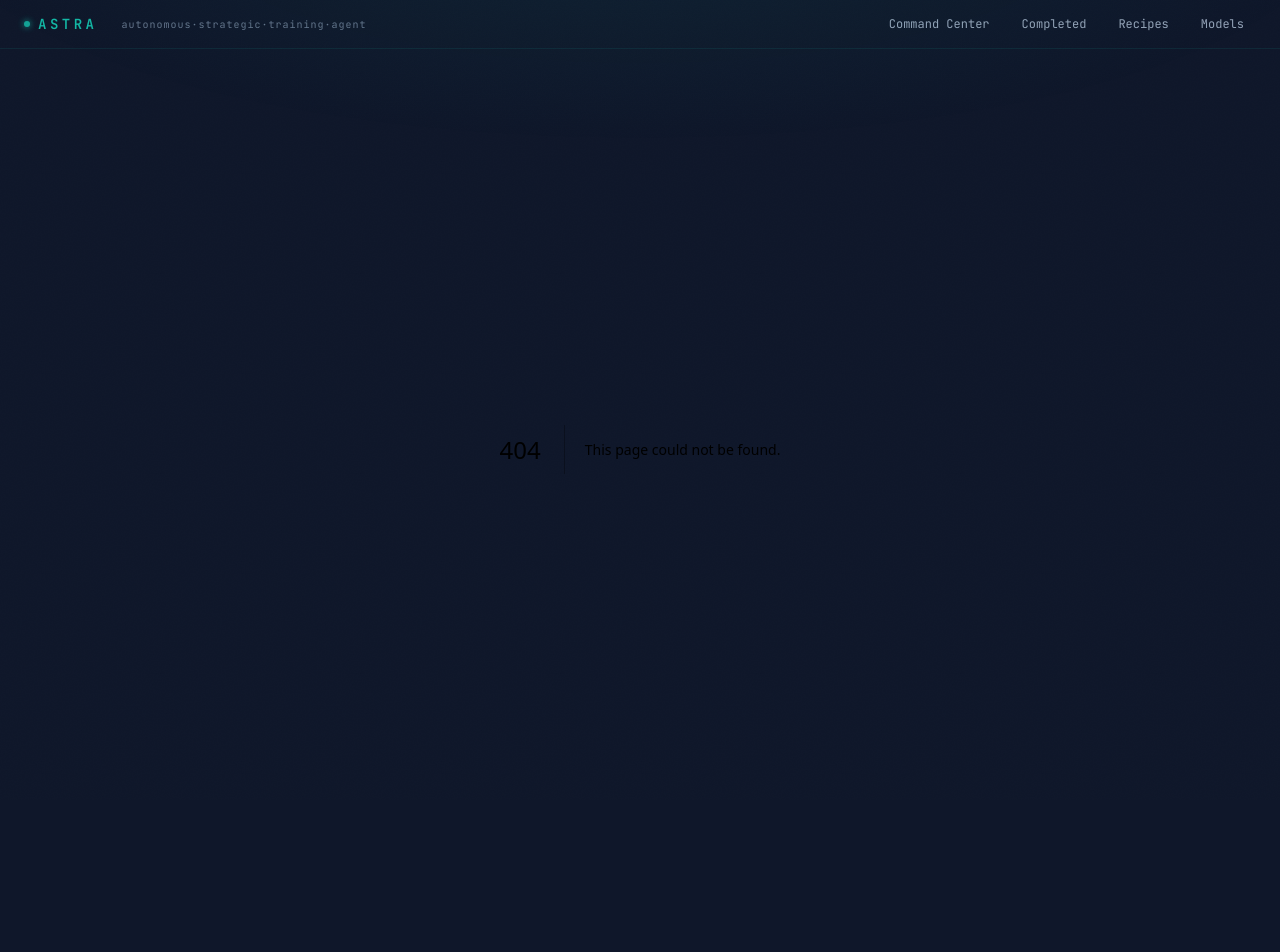
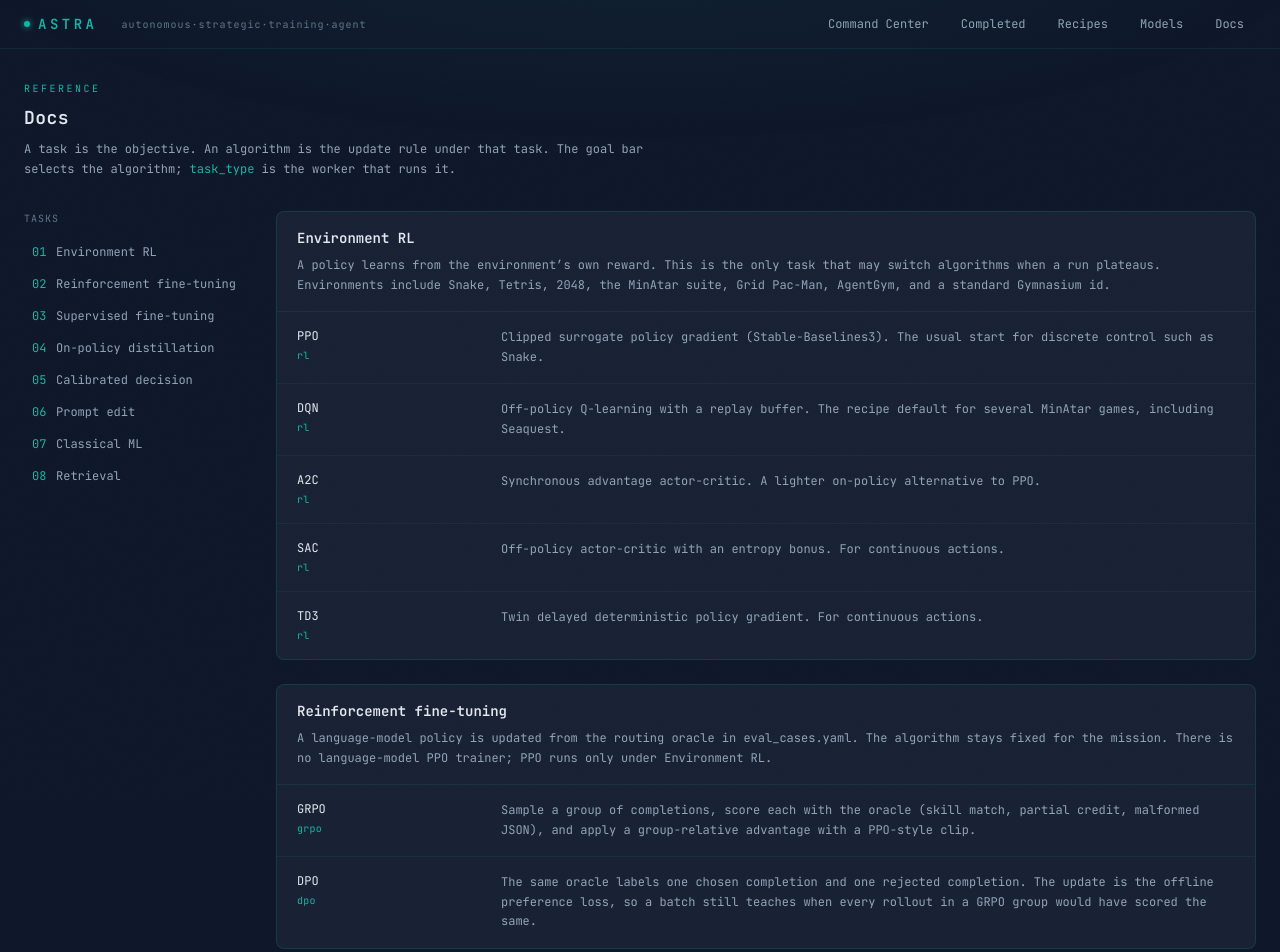
Before and after one commit to kewangpro/astra, a Next.js app in the folder frontend/: page /docs in a window 1280 px wide. Before the commit this address had no page. Shown: the top 952 px of the page. Before the commit the page ends 849 px from the top, so only its background shows below. Built offline with nearby package versions, Linux system fonts and the light colour scheme.

Commit message:
Add a Docs page that explains each task and its algorithms.
Co-authored-by: Cursor <cursoragent@cursor.com>

```diff
--- /dev/null
+++ b/frontend/src/app/docs/page.tsx
@@ -0,0 +1,240 @@
+import type { Metadata } from "next";
+
+export const metadata: Metadata = {
+  title: "Docs — ASTRA",
+  description: "Tasks and the algorithms that train them",
+};
+
+type Algorithm = {
+  name: string;
+  taskType: string;
+  body: string;
+};
+
+type Task = {
+  id: string;
+  task: string;
+  summary: string;
+  algorithms: Algorithm[];
+};
+
+const TASKS: Task[] = [
+  {
+    id: "environment-rl",
+    task: "Environment RL",
+    summary:
+      "A policy learns from the environment’s own reward. This is the only task that may switch algorithms when a run plateaus. Environments include Snake, Tetris, 2048, the MinAtar suite, Grid Pac-Man, AgentGym, and a standard Gymnasium id.",
+    algorithms: [
+      {
+        name: "PPO",
+        taskType: "rl",
+        body: "Clipped surrogate policy gradient (Stable-Baselines3). The usual start for discrete control such as Snake.",
+      },
+      {
+        name: "DQN",
+        taskType: "rl",
+        body: "Off-policy Q-learning with a replay buffer. The recipe default for several MinAtar games, including Seaquest.",
+      },
+      {
+        name: "A2C",
+        taskType: "rl",
+        body: "Synchronous advantage actor-critic. A lighter on-policy alternative to PPO.",
+      },
+      {
+        name: "SAC",
+        taskType: "rl",
+        body: "Off-policy actor-critic with an entropy bonus. For continuous actions.",
+      },
+      {
+        name: "TD3",
+        taskType: "rl",
+        body: "Twin delayed deterministic policy gradient. For continuous actions.",
+      },
+    ],
+  },
+  {
+    id: "reinforcement-fine-tuning",
+    task: "Reinforcement fine-tuning",
+    summary:
+      "A language-model policy is updated from the routing oracle in eval_cases.yaml. The algorithm stays fixed for the mission. There is no language-model PPO trainer; PPO runs only under Environment RL.",
+    algorithms: [
+      {
+        name: "GRPO",
+        taskType: "grpo",
+        body: "Sample a group of completions, score each with the oracle (skill match, partial credit, malformed JSON), and apply a group-relative advantage with a PPO-style clip.",
+      },
+      {
+        name: "DPO",
+        taskType: "dpo",
+        body: "The same oracle labels one chosen completion and one rejected completion. The update is the offline preference loss, so a batch still teaches when every rollout in a GRPO group would have scored the same.",
+      },
+    ],
+  },
+  {
+    id: "supervised-fine-tuning",
+    task: "Supervised fine-tuning",
+    summary:
+      "The model fits labeled completions. There is no policy-gradient reward, and the algorithm stays fixed.",
+    algorithms: [
+      {
+        name: "SFT",
+        taskType: "sft",
+        body: "Remote MLX supervised fine-tune on routing demonstrations, with a held-out split.",
+      },
+      {
+        name: "SFT",
+        taskType: "mlx_lora",
+        body: "The same supervised update on the local Apple Silicon machine, via MLX LoRA.",
+      },
+      {
+        name: "distillation",
+        taskType: "distill",
+        body: "A stronger teacher writes the completions, then the student is trained with SFT. The ceiling is what the teacher already gets right.",
+      },
+      {
+        name: "rejection sampling",
+        taskType: "rft",
+        body: "Sample K completions from the student, keep the ones the oracle marks correct, and run SFT on the survivors. No teacher. This is supervised fine-tuning, not reinforcement fine-tuning.",
+      },
+      {
+        name: "STaR",
+        taskType: "star",
+        body: "Roll out, write a hint-guided rationale for the misses, then LoRA on those traces.",
+      },
+    ],
+  },
+  {
+    id: "on-policy-distillation",
+    task: "On-policy distillation",
+    summary:
+      "The student samples its own rollouts. A teacher grades those states. The algorithm stays fixed, and the ceiling is still the teacher.",
+    algorithms: [
+      {
+        name: "OPD",
+        taskType: "opd",
+        body: "Grade each student token with reverse KL against a teacher that scores those same states. Credit is dense on the student’s own trajectory.",
+      },
+    ],
+  },
+  {
+    id: "calibrated-decision",
+    task: "Calibrated decision",
+    summary:
+      "The decision is a distribution over the closed skill set, not a sampled skill and not a JSON plan. The reported pass rate is readout accuracy. best/ is the lowest Brier checkpoint.",
+    algorithms: [
+      {
+        name: "RLCD",
+        taskType: "rlcd",
+        body: "Sample rationales, read the skill distribution after Answer:, and score it with Brier. Stage 1 trains that readout. Stage 2 reinforces the rationale with the same score and a KL pull back to the stage-1 weights.",
+      },
+    ],
+  },
+  {
+    id: "prompt-edit",
+    task: "Prompt edit",
+    summary: "No weights change. The production conductor prompt is never edited.",
+    algorithms: [
+      {
+        name: "rule append",
+        taskType: "prompt",
+        body: "Propose extra routing rules on a copy of the conductor prompt, then score that copy.",
+      },
+    ],
+  },
+  {
+    id: "classical-ml",
+    task: "Classical ML",
+    summary: "A tabular model, not a language-model LoRA.",
+    algorithms: [
+      {
+        name: "random forest",
+        taskType: "ml",
+        body: "sklearn on a built-in set such as iris, digits, wine, or breast cancer, or on a file path named in the goal.",
+      },
+    ],
+  },
+  {
+    id: "retrieval",
+    task: "Retrieval",
+    summary:
+      "Local sentence-transformer training. These workers do not run on the Mini LoRA host.",
+    algorithms: [
+      {
+        name: "embedding",
+        taskType: "embed",
+        body: "Triplet loss so domain memory retrieves the right neighborhood.",
+      },
+      {
+        name: "reranker",
+        taskType: "rerank",
+        body: "Pairwise ranking loss applied after retrieval.",
+      },
+    ],
+  },
+];
+
+export default function DocsPage() {
+  return (
+    <div className="max-w-7xl mx-auto px-6 py-8">
+      <div className="mb-8">
+        <p className="text-[10px] tracking-[0.25em] uppercase text-[#14b8a6] mb-2">
+          reference
+        </p>
+        <h1 className="text-lg font-semibold text-[#e2e8f0] tracking-wide">Docs</h1>
+        <p className="text-xs text-[#94a3b8] mt-2 max-w-2xl leading-relaxed">
+          A task is the objective. An algorithm is the update rule under that task.
+          The goal bar selects the algorithm; <span className="text-[#14b8a6]">task_type</span> is
+          the worker that runs it.
+        </p>
+      </div>
+
+      <div className="grid grid-cols-1 lg:grid-cols-[220px_minmax(0,1fr)] gap-8">
+        <nav aria-label="Tasks" className="lg:sticky lg:top-6 lg:self-start">
+          <p className="text-[10px] tracking-widest uppercase text-[#64748b] mb-3">Tasks</p>
+          <ol className="space-y-1">
+            {TASKS.map((task, i) => (
+              <li key={task.id}>
+                <a
+                  href={`#${task.id}`}
+                  className="flex items-baseline gap-2 px-2 py-1.5 rounded text-xs text-[#94a3b8] hover:text-[#e2e8f0] hover:bg-[#1e293b] transition-colors"
+                >
+                  <span className="text-[#14b8a6] tabular-nums w-4">{String(i + 1).padStart(2, "0")}</span>
+                  {task.task}
+                </a>
+              </li>
+            ))}
+          </ol>
+        </nav>
+
+        <div className="space-y-6">
+          {TASKS.map((task) => (
+            <section
+              key={task.id}
+              id={task.id}
+              className="scroll-mt-6 border border-[rgba(20,184,166,0.15)] bg-[#1e293b]/70 rounded-lg"
+            >
+              <header className="px-5 py-4 border-b border-[rgba(20,184,166,0.1)]">
+                <h2 className="text-sm font-semibold text-[#e2e8f0]">{task.task}</h2>
+                <p className="text-xs text-[#94a3b8] mt-2 leading-relaxed">{task.summary}</p>
+              </header>
+              <ul>
+                {task.algorithms.map((algo) => (
+                  <li
+                    key={`${task.id}-${algo.name}-${algo.taskType}`}
+                    className="px-5 py-4 border-t border-[rgba(20,184,166,0.08)] first:border-t-0 grid grid-cols-1 sm:grid-cols-[180px_minmax(0,1fr)] gap-2 sm:gap-6"
+                  >
+                    <div>
+                      <h3 className="text-xs text-[#e2e8f0]">{algo.name}</h3>
+                      <p className="text-[10px] text-[#14b8a6] mt-1 tracking-wide">{algo.taskType}</p>
+                    </div>
+                    <p className="text-xs text-[#94a3b8] leading-relaxed">{algo.body}</p>
+                  </li>
+                ))}
+              </ul>
+            </section>
+          ))}
+        </div>
+      </div>
+    </div>
+  );
+}
--- a/frontend/src/app/layout.tsx
+++ b/frontend/src/app/layout.tsx
@@ -64,6 +64,12 @@ export default function RootLayout({ children }: { children: React.ReactNode })
                 >
                   Models
                 </Link>
+                <Link
+                  href="/docs"
+                  className="px-3 py-1 text-xs text-[#94a3b8] hover:text-[#e2e8f0] hover:bg-[#1e293b] rounded transition-colors"
+                >
+                  Docs
+                </Link>
               </div>
             </nav>
             <main>{children}</main>
```
Also changed, not shown: 3 other files (tests, documents, lock files or other folders).
